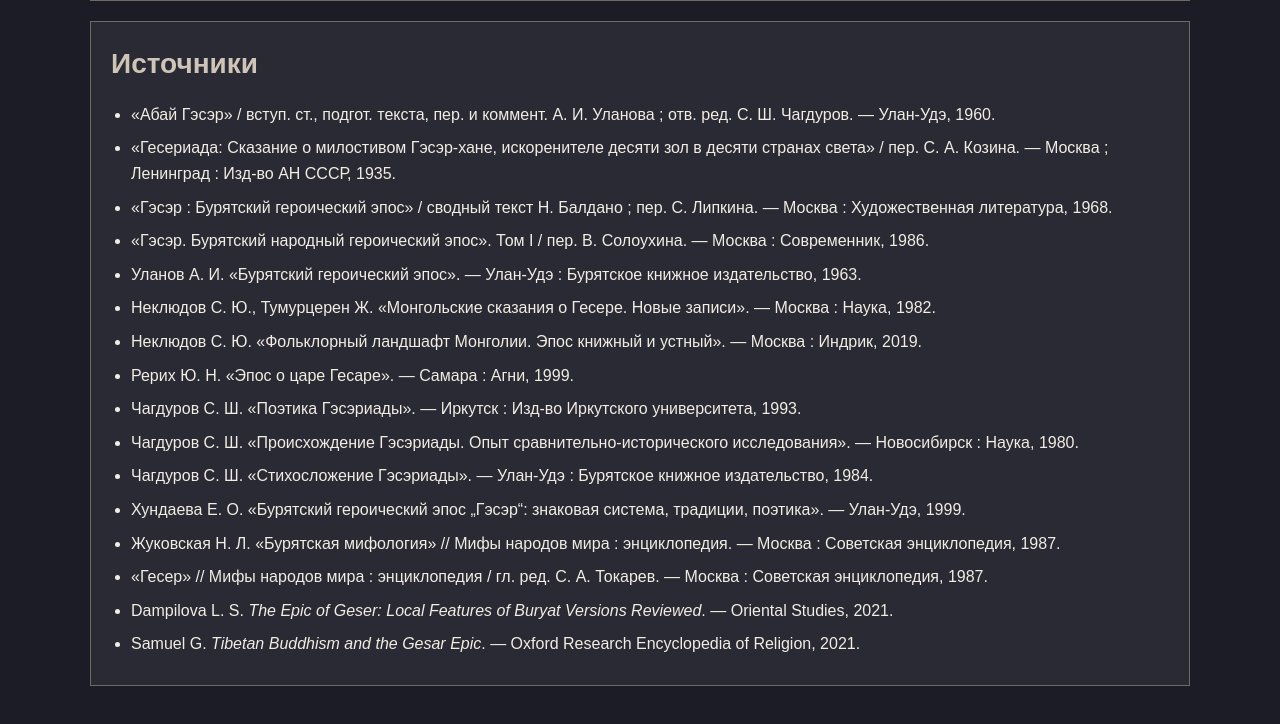
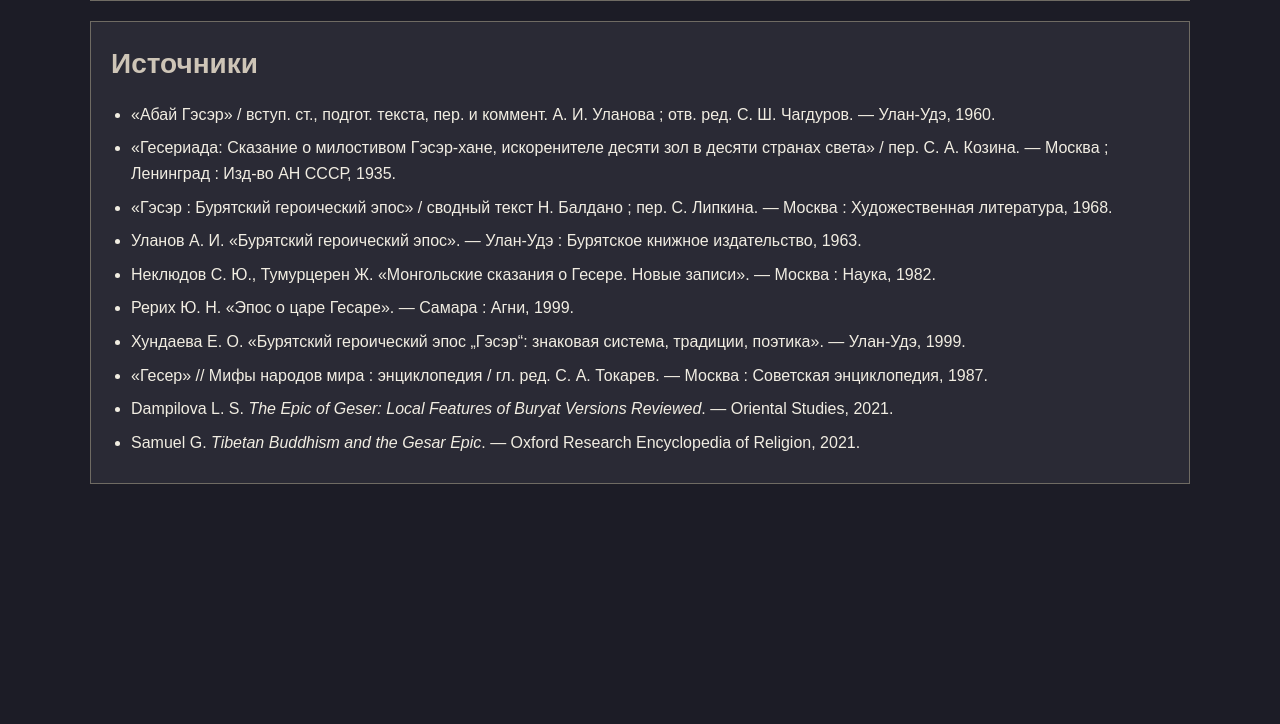
Before and after one commit to ulforima/gesser-site, a plain HTML site: page index.html in a window 1280 px wide. Shown: the part 4688-5412 px from the top of the page. After the commit the page ends 5242 px from the top, so only its background shows below. Drawn offline with Linux system fonts and the light colour scheme.

Commit message:
Update index.html

```diff
--- a/index.html
+++ b/index.html
@@ -428,16 +428,10 @@
     <li>«Абай Гэсэр» / вступ. ст., подгот. текста, пер. и коммент. А. И. Уланова ; отв. ред. С. Ш. Чагдуров. — Улан-Удэ, 1960.</li>
     <li>«Гесериада: Сказание о милостивом Гэсэр-хане, искоренителе десяти зол в десяти странах света» / пер. С. А. Козина. — Москва ; Ленинград : Изд-во АН СССР, 1935.</li>
     <li>«Гэсэр : Бурятский героический эпос» / сводный текст Н. Балдано ; пер. С. Липкина. — Москва : Художественная литература, 1968.</li>
-    <li>«Гэсэр. Бурятский народный героический эпос». Том I / пер. В. Солоухина. — Москва : Современник, 1986.</li>
     <li>Уланов А. И. «Бурятский героический эпос». — Улан-Удэ : Бурятское книжное издательство, 1963.</li>
     <li>Неклюдов С. Ю., Тумурцерен Ж. «Монгольские сказания о Гесере. Новые записи». — Москва : Наука, 1982.</li>
-    <li>Неклюдов С. Ю. «Фольклорный ландшафт Монголии. Эпос книжный и устный». — Москва : Индрик, 2019.</li>
     <li>Рерих Ю. Н. «Эпос о царе Гесаре». — Самара : Агни, 1999.</li>
-    <li>Чагдуров С. Ш. «Поэтика Гэсэриады». — Иркутск : Изд-во Иркутского университета, 1993.</li>
-    <li>Чагдуров С. Ш. «Происхождение Гэсэриады. Опыт сравнительно-исторического исследования». — Новосибирск : Наука, 1980.</li>
-    <li>Чагдуров С. Ш. «Стихосложение Гэсэриады». — Улан-Удэ : Бурятское книжное издательство, 1984.</li>
     <li>Хундаева Е. О. «Бурятский героический эпос „Гэсэр“: знаковая система, традиции, поэтика». — Улан-Удэ, 1999.</li>
-    <li>Жуковская Н. Л. «Бурятская мифология» // Мифы народов мира : энциклопедия. — Москва : Советская энциклопедия, 1987.</li>
     <li>«Гесер» // Мифы народов мира : энциклопедия / гл. ред. С. А. Токарев. — Москва : Советская энциклопедия, 1987.</li>
     <li>Dampilova L. S. <em>The Epic of Geser: Local Features of Buryat Versions Reviewed</em>. — Oriental Studies, 2021.</li>
     <li>Samuel G. <em>Tibetan Buddhism and the Gesar Epic</em>. — Oxford Research Encyclopedia of Religion, 2021.</li>
```
